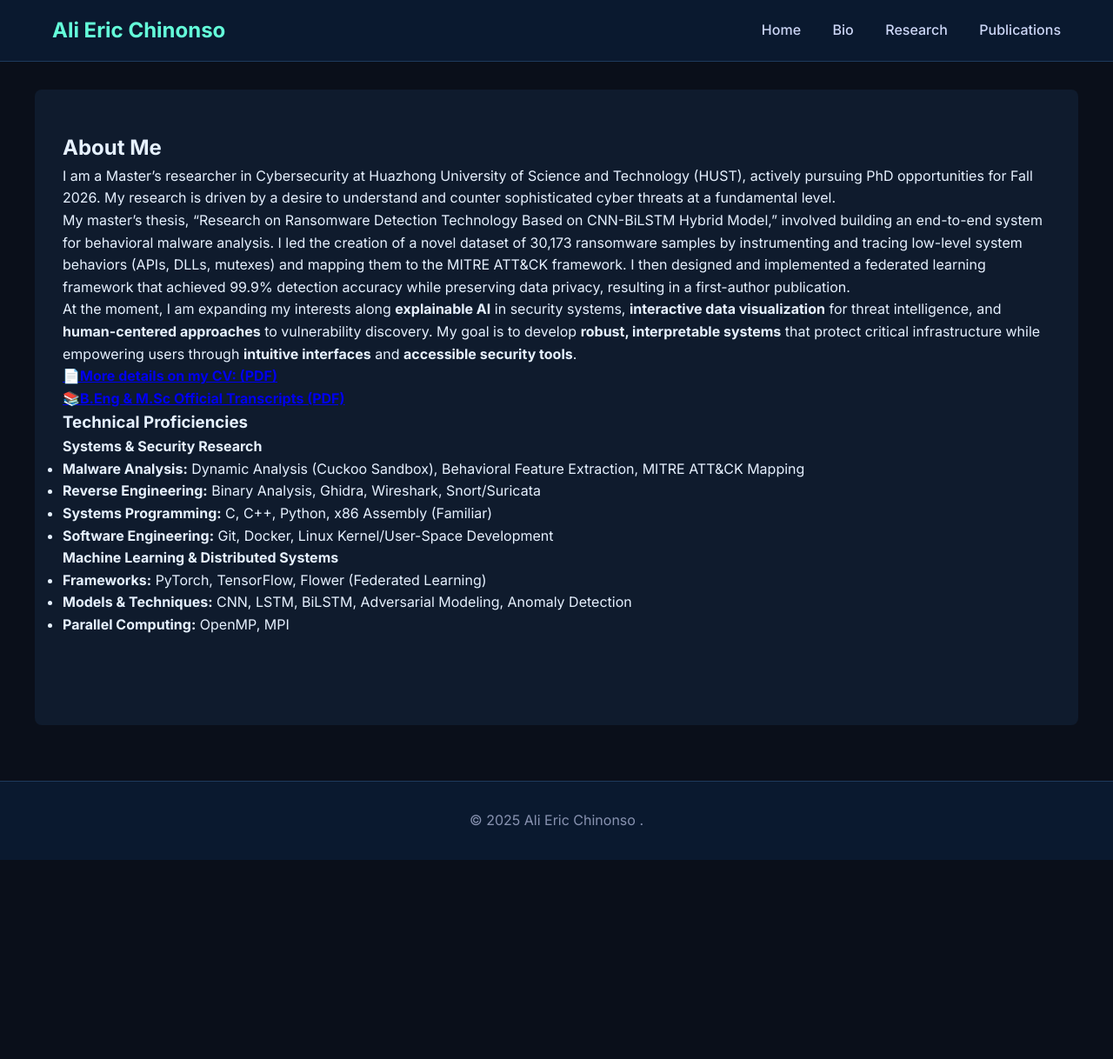
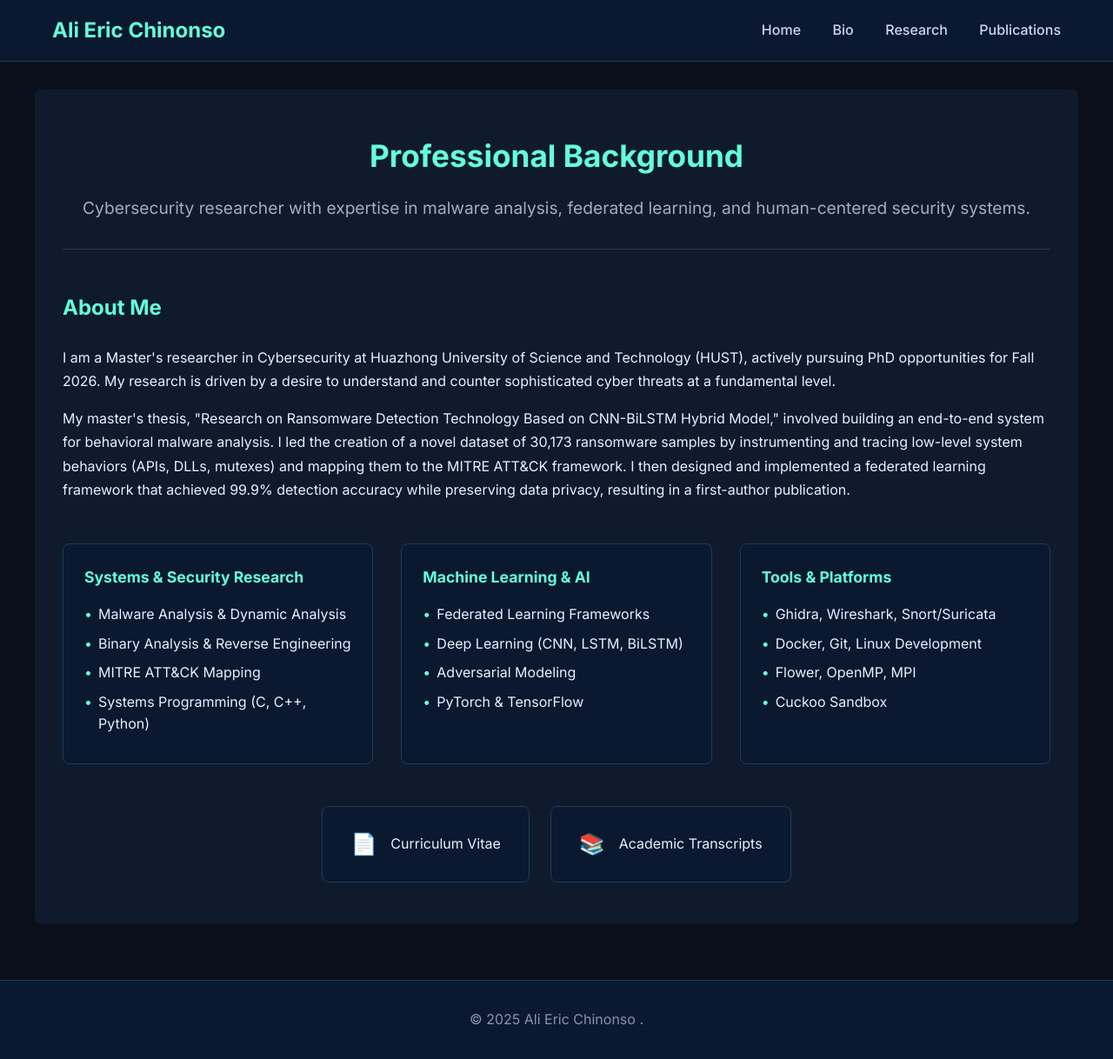
Before and after one commit to EmpireNetwork123/EmpireNetwork123.github.io, a Jekyll site: the page built from bio.md, in a window 1280 px wide and 1218 px high. Shown: the whole window at 87% size. Built offline with Jekyll 4.4.1, drawn with Linux system fonts in a browser that asks for light colours.

Commit message:
Refactor bio.md for better structure and clarity
Reorganized bio content with structured sections and improved formatting.

```diff
--- a/bio.md
+++ b/bio.md
@@ -4,25 +4,56 @@ title: "Bio"
 permalink: /bio/
 ---
 
-## About Me
-I am a Master's researcher in Cybersecurity at Huazhong University of Science and Technology (HUST), actively pursuing PhD opportunities for Fall 2026. My research is driven by a desire to understand and counter sophisticated cyber threats at a fundamental level.
+<div class="page-header">
+  <h2>Professional Background</h2>
+  <p>Cybersecurity researcher with expertise in malware analysis, federated learning, and human-centered security systems.</p>
+</div>
 
-My master's thesis, "Research on Ransomware Detection Technology Based on CNN-BiLSTM Hybrid Model," involved building an end-to-end system for behavioral malware analysis. I led the creation of a novel dataset of 30,173 ransomware samples by instrumenting and tracing low-level system behaviors (APIs, DLLs, mutexes) and mapping them to the MITRE ATT&CK framework. I then designed and implemented a federated learning framework that achieved 99.9% detection accuracy while preserving data privacy, resulting in a first-author publication.
+<div class="bio-content">
+  <div class="bio-section">
+    <h3>About Me</h3>
+    <p>I am a Master's researcher in Cybersecurity at Huazhong University of Science and Technology (HUST), actively pursuing PhD opportunities for Fall 2026. My research is driven by a desire to understand and counter sophisticated cyber threats at a fundamental level.</p>
+    <p>My master's thesis, "Research on Ransomware Detection Technology Based on CNN-BiLSTM Hybrid Model," involved building an end-to-end system for behavioral malware analysis. I led the creation of a novel dataset of 30,173 ransomware samples by instrumenting and tracing low-level system behaviors (APIs, DLLs, mutexes) and mapping them to the MITRE ATT&CK framework. I then designed and implemented a federated learning framework that achieved 99.9% detection accuracy while preserving data privacy, resulting in a first-author publication.</p>
+  </div>
 
-At the moment, I am expanding my interests along **explainable AI** in security systems, **interactive data visualization** for threat intelligence, and **human-centered approaches** to vulnerability discovery. My goal is to develop **robust, interpretable systems** that protect critical infrastructure while empowering users through **intuitive interfaces** and **accessible security tools**.
+  <div class="bio-grid">
+    <div class="skills-card">
+      <h4>Systems & Security Research</h4>
+      <ul>
+        <li>Malware Analysis & Dynamic Analysis</li>
+        <li>Binary Analysis & Reverse Engineering</li>
+        <li>MITRE ATT&CK Mapping</li>
+        <li>Systems Programming (C, C++, Python)</li>
+      </ul>
+    </div>
+    <div class="skills-card">
+      <h4>Machine Learning & AI</h4>
+      <ul>
+        <li>Federated Learning Frameworks</li>
+        <li>Deep Learning (CNN, LSTM, BiLSTM)</li>
+        <li>Adversarial Modeling</li>
+        <li>PyTorch & TensorFlow</li>
+      </ul>
+    </div>
+    <div class="skills-card">
+      <h4>Tools & Platforms</h4>
+      <ul>
+        <li>Ghidra, Wireshark, Snort/Suricata</li>
+        <li>Docker, Git, Linux Development</li>
+        <li>Flower, OpenMP, MPI</li>
+        <li>Cuckoo Sandbox</li>
+      </ul>
+    </div>
+  </div>
+</div>
 
-**[📄More details on my CV: (PDF)](/assets/Ali_Eric_Chinonso_CV.pdf)**
-**[📚B.Eng & M.Sc Official Transcripts (PDF)](/assets/B.ENG and MSC Official Trancripts.pdf)**
-
-### Technical Proficiencies
-
-**Systems & Security Research**
-- **Malware Analysis:** Dynamic Analysis (Cuckoo Sandbox), Behavioral Feature Extraction, MITRE ATT&CK Mapping
-- **Reverse Engineering:** Binary Analysis, Ghidra, Wireshark, Snort/Suricata
-- **Systems Programming:** C, C++, Python, x86 Assembly (Familiar)
-- **Software Engineering:** Git, Docker, Linux Kernel/User-Space Development
-
-**Machine Learning & Distributed Systems**
-- **Frameworks:** PyTorch, TensorFlow, Flower (Federated Learning)
-- **Models & Techniques:** CNN, LSTM, BiLSTM, Adversarial Modeling, Anomaly Detection
-- **Parallel Computing:** OpenMP, MPI
+<div class="document-links">
+  <a href="/assets/pdfs/Ali_Eric_Chinonso_CV.pdf" class="doc-button">
+    <span class="doc-icon">📄</span>
+    <span>Curriculum Vitae</span>
+  </a>
+  <a href="/assets/pdfs/B.ENG_and_MSC_Official_Transcripts.pdf" class="doc-button">
+    <span class="doc-icon">📚</span>
+    <span>Academic Transcripts</span>
+  </a>
+</div>
```
